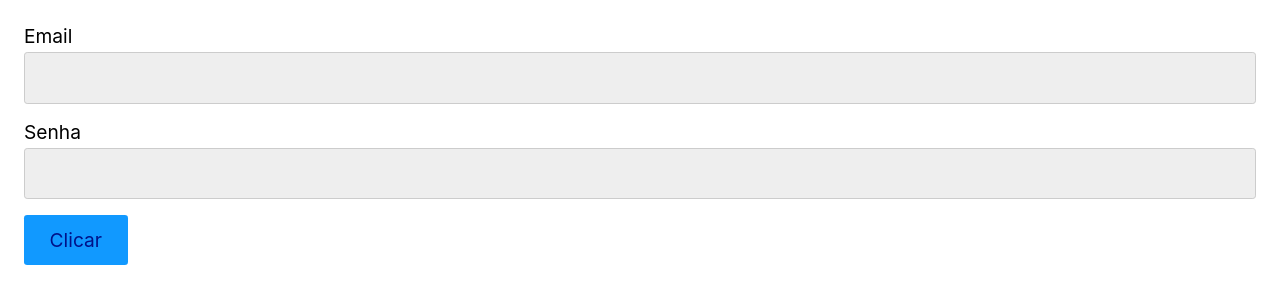
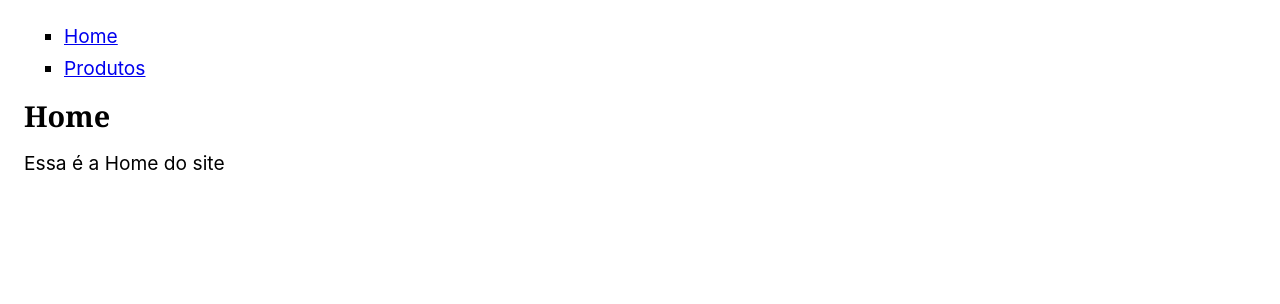
Before and after one commit to menezesrafaella/learning-react-origamid, a React (Create React App) app: page / in a window 1280 px wide. Shown: the top 304 px of the page. Built offline with nearby package versions, Linux system fonts and the light colour scheme.

Commit message:
feat: :art: home, window location, products

```diff
--- a/src/App.js
+++ b/src/App.js
@@ -1,36 +1,49 @@
 import React from 'react';
-import Form from './Form/Form';
-// --------------------------- Aula de JSX - 2 ---------------------------------
-// const persona = {
-//   client: 'Mario',
-//   age: 31,
-//   shop: [
-//     { name: 'Notebook', price: 'R$ 2500'},
-//     { name: 'Frezzer', price: 'R$ 3000'},
-//     { name: 'Smartphone', price: 'R$ 1500'},
-//   ],
-//   situation: false,
-// }
-// --------------------------- Aula de JSX - 2 ---------------------------------
+import Header from './Header/Header';
+import Home from './Home/Home';
+import Produtos from './Produtos/Produtos';
+
+// Replique a interface como a apresentada na aula
+// Utilize a array abaixo para mostrar os produtos
+// Quebre em componentes o que precisar ser reutilizado
+// Dica: const { pathname } = window.location; (puxa o caminho do URL)
+
+
+const App = () => {
+  const { pathname } = window.location;
+
+  let Component;
+  if (pathname === '/produtos') {
+    Component = Produtos
+    } else {
+    Component = Home
+  }
+  return (
+    <div>
+     <Header />
+     <Component />
+    </div>
+  )
+};
+
+export default App;
+
+// Desafio. Uma solução:
+{/* { <div>
+  { pathname === '/produtos' ? <div><Produtos /></div> : <div><Home /></div> }
+</div>}  */}
 
 
 
-const Titulo = ({cor, texto, children}) => {
-  return <h1 style={{color: cor}}>{texto}</h1>
-}
+/* --------------------------- Aula sobre propriedades --------------------
+// const Titulo = ({cor, texto, children}) => {
+//   return <h1 style={{color: cor}}>{texto}</h1>
+// }
 
-
-const App = () => {
-
-  return (
-    <Form />
-    // <div>
-    //   <Titulo cor="red" texto="Meu titulo" />
-    //   <Titulo cor="blue" texto="Meu titulo" />
-    //   <Titulo cor="yellow" texto="Meu titulo"> Children</Titulo>
-    // </div>
-  )
-};
+ { <Titulo cor="red" texto="Meu titulo" />
+<Titulo cor="blue" texto="Meu titulo" />
+<Titulo cor="yellow" texto="Meu titulo"> Children</Titulo> }
+--------------------------- Aula sobre propriedades -------------------- */
 
 // --------------------------- Aula de JSX - Array ---------------------------------
 // Mostre apenas produtos que forem mais caros que R$ 1500
@@ -124,5 +137,15 @@ const App = () => {
 // className -> class e htmlFor -> for (label)
 // --------------------------- Aula de JSX - 2 ---------------------------------
 
-
-export default App;
+// --------------------------- Aula de JSX - 2 ---------------------------------
+// const persona = {
+//   client: 'Mario',
+//   age: 31,
+//   shop: [
+//     { name: 'Notebook', price: 'R$ 2500'},
+//     { name: 'Frezzer', price: 'R$ 3000'},
+//     { name: 'Smartphone', price: 'R$ 1500'},
+//   ],
+//   situation: false,
+// }
+// --------------------------- Aula de JSX - 2 ---------------------------------
--- a/src/Form/Button.js
+++ /dev/null
@@ -1,11 +0,0 @@
-import React from 'react'
-
-const Button = (props) => {
-  return (
-    <div>
-      <button>Clicar</button>
-    </div>
-  )
-}
-
-export default Button
--- a/src/Form/Form.js
+++ /dev/null
@@ -1,15 +0,0 @@
-import React from 'react'
-import Button from './Button'
-import Input from './Input'
-
-const Form = () => {
-  return (
-    <div>
-      <Input label="Email" id="email" required/>
-      <Input label="Senha" id="password" type="password"/>
-      <Button/>
-    </div>
-  )
-}
-
-export default Form
--- a/src/Form/Input.js
+++ /dev/null
@@ -1,12 +0,0 @@
-import React from 'react'
-
-const Input = ({label, id, ...props}) => {
-  return (
-    <div style={{margin: "1rem 0"}}>
-      <label htmlFor="id">{label}</label>
-      <input id={id} type="text" {...props}/>
-    </div>
-  )
-}
-
-export default Input
--- /dev/null
+++ b/src/Header/Header.js
@@ -0,0 +1,18 @@
+import React from 'react'
+
+const Header = () => {
+  return (
+    <div>
+      <ul>
+        <li>
+            <a href="/">Home</a>
+          </li>
+          <li>
+            <a href="/produtos">Produtos</a>
+          </li>
+      </ul>
+    </div>
+  )
+}
+
+export default Header
--- /dev/null
+++ b/src/Home/Home.js
@@ -0,0 +1,13 @@
+import React from 'react'
+import Titulo from '../Titulo/Titulo'
+
+const Home = () => {
+  return (
+    <section>
+      <Titulo texto="Home" />
+      Essa é a Home do site
+    </section>
+  )
+}
+
+export default Home
--- /dev/null
+++ b/src/Produtos/Produtos.js
@@ -0,0 +1,28 @@
+import React from 'react'
+import Titulo from '../Titulo/Titulo';
+
+const produtos = [
+  { nome: 'Notebook', propriedades: ['16gb ram', '512gb'] },
+  { nome: 'Smartphone', propriedades: ['2gb ram', '128gb'] },
+];
+
+const Produtos = () => {
+  return (
+    <section>
+      <Titulo texto="Produtos" />
+      {produtos.map(({ nome, propriedades }) => (
+        <div style={{ border: '1px solid black' }}>
+          <p>{nome}</p>
+          <ul>
+            {propriedades.map(propriedade => (
+              <li>{propriedade}</li>
+            ))}
+          </ul>
+        </div>
+      ))}
+    </section>
+
+  )
+}
+
+export default Produtos
--- /dev/null
+++ b/src/Titulo/Titulo.js
@@ -0,0 +1,9 @@
+import React from 'react'
+
+const Titulo = (props) => {
+  return (
+    <h1>{props.texto}</h1>
+  )
+}
+
+export default Titulo
```
